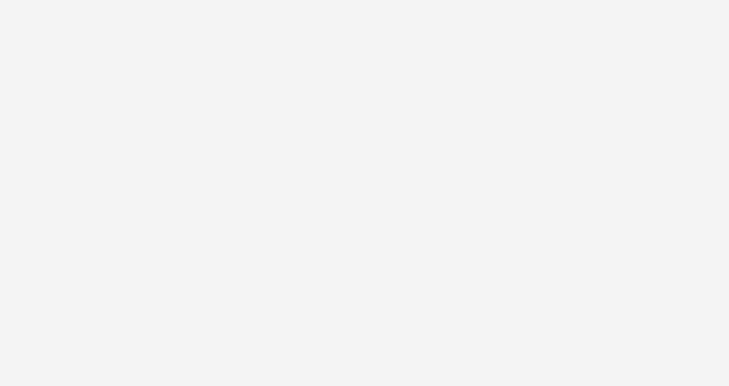
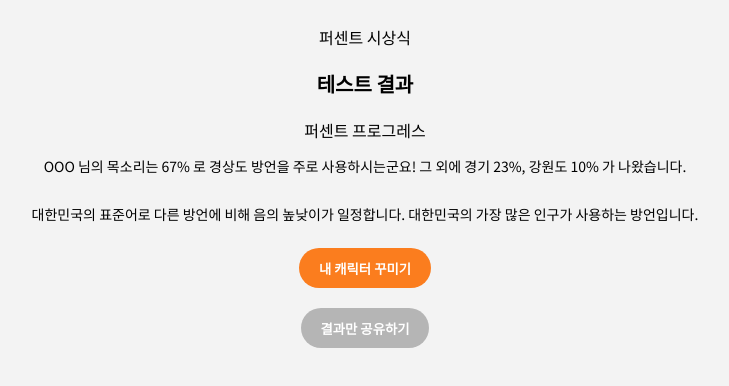
Before and after one commit to hyorimlee/maldeudggu, a Next.js app in the folder frontend/: page /result in a window 1280 px wide. Shown: the top 386 px of the page, without its empty margins (275-1004 px from the left). Built offline with nearby package versions, Linux system fonts and the light colour scheme.

Commit message:
[S06P22A203-170] feat : create share image container

```diff
--- a/frontend/components/button/button.js
+++ b/frontend/components/button/button.js
@@ -1,10 +1,10 @@
 import Link from 'next/link';
 import styles from './button.module.css';
 
-function Button({link, content}) {
+function Button({link, content, color='orange'}) {
   return (
     <Link href={link}>
-      <button className={styles.button}>
+      <button className={`${styles.button} ${styles[color]}`}>
         {content}
       </button>
     </Link>
--- a/frontend/components/button/button.module.css
+++ b/frontend/components/button/button.module.css
@@ -3,12 +3,25 @@
   height: 40px;
   border-style: none;
   border-radius: 9999px;
+  font-weight: bold;
+  font-family: 'Noto Sans KR';
+  margin: 10px;
+}
+
+.orange {
   background-color: #FB7D1E;
   color: #FFFFFF;
-  font-weight: bold;
-  font-family: 'Noto Sans KR';
 }
 
-.button:hover {
-  background-color: #FFAE4A
+.orange:hover {
+  background-color: #FFAE4A;
 }
+
+.grey {
+  background-color: #B5B5B5;
+  color: #FFFFFF;
+}
+
+.grey:hover {
+  background-color: #9b9999;
+}
--- a/frontend/pages/result.js
+++ b/frontend/pages/result.js
@@ -1,6 +1,33 @@
-function Result() {
+import Text from '../components/text/text'
+import Button from '../components/button/button'
+
+import styles from '../styles/result.module.css'
+
+const dialectsFeature = {
+  '서울/경기' : '대한민국의 표준어로 다른 방언에 비해 음의 높낮이가 일정합니다.\n대한민국의 가장 많은 인구가 사용하는 방언입니다.',
+  '강원' : '',
+  '충청' : '',
+  '경상' : '',
+  '전라' : '',
+  '제주' : '',
+}
+
+function Result({ staticState, changeStaticState }) {
   return (
     <>
+      <>
+        퍼센트 시상식
+      </>
+      <Text size={20} bold contents='테스트 결과'></Text>
+      <>
+        퍼센트 프로그레스
+      </>
+      <div>
+        <Text contents={`OOO 님의 목소리는 67% 로 경상도 방언을 주로 사용하시는군요! 그 외에 경기 23%, 강원도 10% 가 나왔습니다.`}></Text>
+      </div>
+      <Text contents={dialectsFeature['서울/경기']}></Text>
+      <Button link='/customize' content='내 캐릭터 꾸미기'></Button>
+      <Button color='grey' link='' content='결과만 공유하기'></Button>
     </>
   )
 }
--- /dev/null
+++ b/frontend/styles/result.module.css
@@ -0,0 +1,3 @@
+.grey {
+  background-color: #B5B5B5;
+}
```
Also changed, not shown: frontend/components/progress/progress.js (added, +8 -0 lines), frontend/components/progress/progress.module.css (added).
